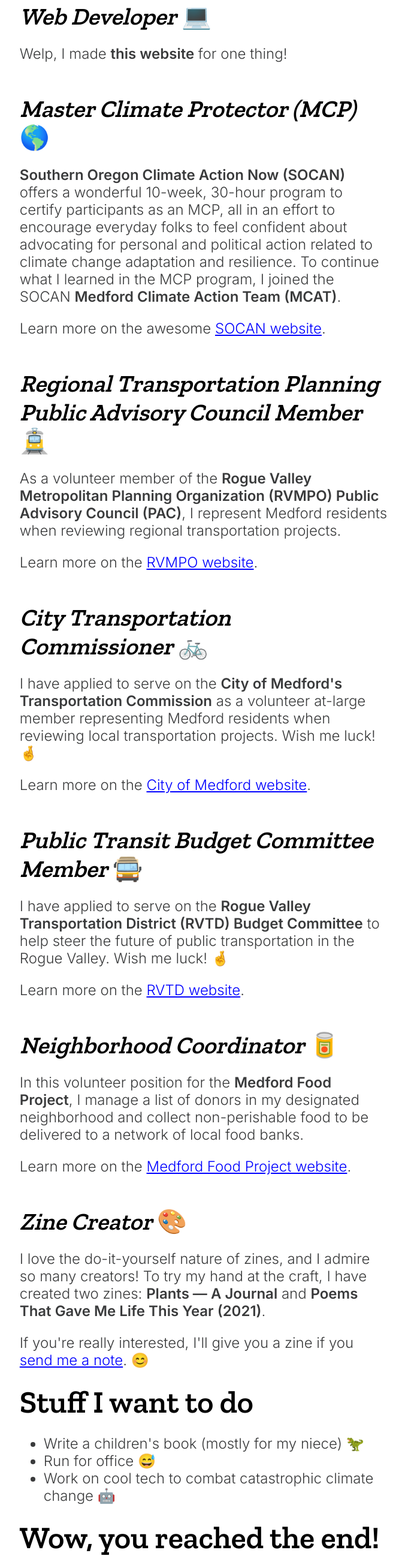
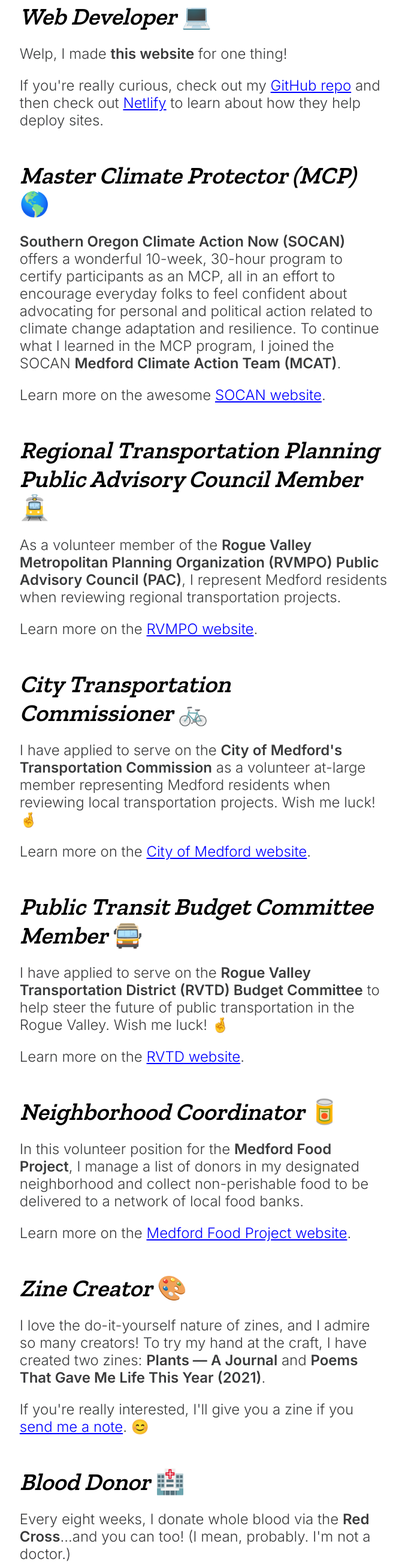
Before and after one commit to kmauriello/kaylafun-netlify, a plain HTML site: page index.html in a window 1280 px wide. Shown: the part 1673-4282 px from the top of the page at 60% size, without its empty margins (300-976 px from the left). Drawn offline with nearby package versions, Linux system fonts and the light colour scheme.

Commit message:
Added blood donor section, link to github repo

```diff
--- a/index.html
+++ b/index.html
@@ -8,8 +8,9 @@
   <meta name="viewport" content="width=device-width, initial-scale=1.0" />
   <link rel="stylesheet" type="text/css" href="style.css" />
   <title>&#127775; Kayla Mauriello</title>
+</head>
 
-</head>
+<!--Woah, thanks for looking at my code! You're cool.-->
 
 <body>
 
@@ -44,7 +45,8 @@
     <br>
 
     <h3><em>Web Developer</em> &#128187;</h3>
-        <p>Welp, I made <strong>this website</strong> for one thing!</p>
+    <p>Welp, I made <strong>this website</strong> for one thing!</p>
+    <p>If you're really curious, check out my <a href="https://github.com/kmauriello/kaylafun-netlify">GitHub repo</a> and then check out <a href="https://www.netlify.com/">Netlify</a> to learn about how they help deploy sites.</p>
     <br>
 
     <h3><em>Master Climate Protector (MCP)</em> &#127758;</h3>
@@ -75,6 +77,12 @@
     <h3><em>Zine Creator</em> &#127912;</h3>
     <p>I love the do-it-yourself nature of zines, and I admire so many creators! To try my hand at the craft, I have created two zines: <strong>Plants &#8212; A Journal</strong> and <strong>Poems That Gave Me Life This Year (2021)</strong>.</p>
     <p>If you're really interested, I'll give you a zine if you <a href="mailto:kmauriel@gmail.com">send me a note</a>. &#128522;</p>
+    <br>
+
+    <h3><em>Blood Donor</em> &#127973;</h3>
+    <p>Every eight weeks, I donate whole blood via the <strong>Red Cross</strong>...and you can too! (I mean, probably. I'm not a doctor.)</p>
+    <p>Find out if you're eligible on the <a href="https://www.redcross.org/give-blood.html">Red Cross website</a>.</p>
+
 
     <h2>Stuff I want to do</h2>
     <p>
```
